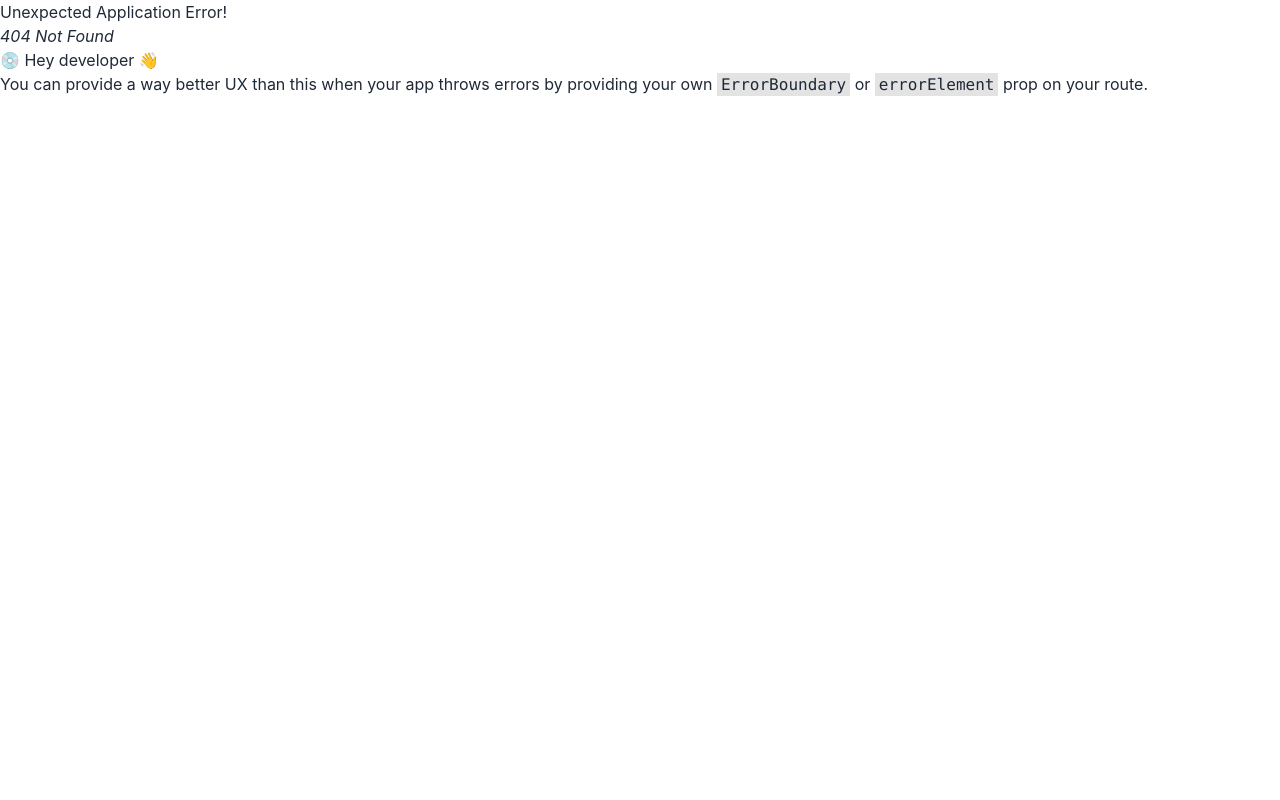
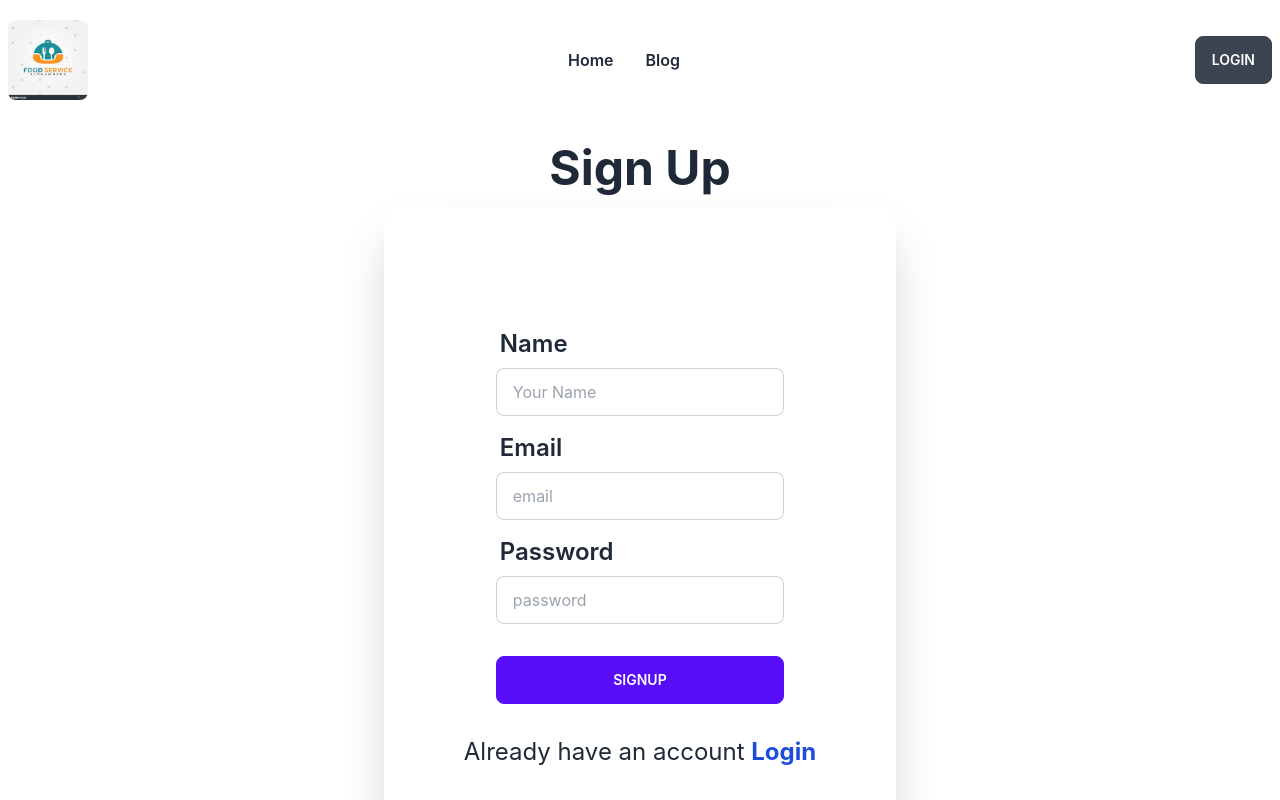
Before and after one commit to srbony/service-review-client-side, a React (Create React App) app: page /signup in a window 1280 px wide. Before the commit this address had no page. Shown: the top 800 px of the page. Built offline with nearby package versions, Linux system fonts and the light colour scheme; no server answers.

Commit message:
added email password authentication

```diff
--- a/package.json
+++ b/package.json
@@ -7,6 +7,7 @@
     "@testing-library/react": "^13.4.0",
     "@testing-library/user-event": "^13.5.0",
     "daisyui": "^2.38.1",
+    "firebase": "^9.13.0",
     "react": "^18.2.0",
     "react-dom": "^18.2.0",
     "react-router-dom": "^6.4.3",
--- /dev/null
+++ b/src/Contexts/AuthProvider/AuthProvider.js
@@ -0,0 +1,47 @@
+import React from 'react';
+import { createContext } from 'react';
+import app from '../../firebase/firebase.config'
+// import { getAuth } from "/firebase/auth";
+import { createUserWithEmailAndPassword, getAuth, onAuthStateChanged } from "firebase/auth";
+import { useState } from 'react';
+import { useEffect } from 'react';
+
+export const AuthContext = createContext();
+const auth = getAuth(app)
+
+
+const AuthProvider = ({ children }) => {
+    const [user, setUser] = useState(null);
+    const [loading, setLoading] = useState(true);
+
+
+    const createUser = (email, password) => {
+        return createUserWithEmailAndPassword(auth, email, password)
+    }
+
+    useEffect(() => {
+        const unsubscribe = onAuthStateChanged(auth, currentUser => {
+            console.log(currentUser);
+            setUser(currentUser);
+        });
+        return () => {
+            return unsubscribe;
+        }
+    }, [])
+
+    const authInfo = {
+        user,
+        loading,
+        createUser
+    }
+
+    return (
+        <AuthContext.Provider value={authInfo}>
+
+            {children}
+
+        </AuthContext.Provider>
+    );
+};
+
+export default AuthProvider;
--- /dev/null
+++ b/src/Pages/Home/AllServices/AllServices.js
@@ -0,0 +1,11 @@
+import React from 'react';
+
+const AllServices = () => {
+    return (
+        <div>
+            <h2>all services</h2>
+        </div>
+    );
+};
+
+export default AllServices;
--- a/src/Pages/Home/Services/Services.js
+++ b/src/Pages/Home/Services/Services.js
@@ -32,7 +32,7 @@ const Services = () => {
 
             </div>
             <div className='text-center mb-4'>
-                <Link>
+                <Link to='/allservices'>
                     <button className="btn btn-outline btn-primary w-1/2 text-2xl">Sea All</button>
                 </Link>
             </div>
--- /dev/null
+++ b/src/Pages/Login/Login.js
@@ -0,0 +1,49 @@
+import React from 'react';
+import { Link } from 'react-router-dom';
+
+const Login = () => {
+
+    const handleLogin = event => {
+        event.preventDefault();
+    }
+
+
+
+
+    return (
+        <div className="hero   my-4">
+            <div className="hero-content flex-col ">
+                <div className="text-center lg:text-left">
+                    <h1 className="text-5xl font-bold">Login now!</h1>
+
+                </div>
+                <div className="card flex-shrink-0 w-full p-20 shadow-2xl bg-base-100">
+                    <form onSubmit={handleLogin} className="card-body ">
+                        <div className="form-control">
+                            <label className="label">
+                                <span className="label-text text-2xl font-semibold">Email</span>
+                            </label>
+                            <input type="email" name="email" placeholder="email" className="input input-bordered" required />
+                        </div>
+                        <div className="form-control">
+                            <label className="label">
+                                <span className="label-text text-2xl font-semibold">Password</span>
+                            </label>
+                            <input type="password" name="password" placeholder="password" className="input input-bordered" required />
+                            <label className="label">
+                                <Link href="#" className="label-text-alt link text-2xl font-semibold link-hover ">Forgot password?</Link>
+                            </label>
+                        </div>
+                        <div className="form-control mt-6">
+                            <input type="submit" className="btn btn-primary" value="Login" />
+
+                        </div>
+                    </form>
+                    <p className='text-2xl'>New to service review <Link className='text-blue-700 font-bold' to='/signup'>Sign up</Link>  </p>
+                </div>
+            </div>
+        </div>
+    );
+};
+
+export default Login;
--- a/src/Pages/Shared/Header/Header.js
+++ b/src/Pages/Shared/Header/Header.js
@@ -7,6 +7,7 @@ const Header = () => {
     const menuItems = <>
         <li className='font-semibold font-2xl'> <Link to='/home'>Home</Link> </li>
         <li className='font-semibold font-2xl'> <Link to='/blog'>Blog</Link> </li>
+        <li></li>
 
 
     </>
@@ -39,7 +40,9 @@ const Header = () => {
                 </ul>
             </div>
             <div className="navbar-end">
-                <a className="btn">Get started</a>
+                <Link to='/login'><button className='btn'>Login</button></Link>
+
+                {/* <a className="btn">Get started</a> */}
             </div>
         </div>
     );
--- /dev/null
+++ b/src/Pages/SignUp/SignUp.js
@@ -0,0 +1,65 @@
+import React from 'react';
+import { useContext } from 'react';
+import { Link } from 'react-router-dom';
+import { AuthContext } from '../../Contexts/AuthProvider/AuthProvider';
+
+const SignUp = () => {
+
+    const { createUser } = useContext(AuthContext)
+    const handleSignUp = event => {
+        event.preventDefault();
+        const form = event.target;
+        const email = form.email.value;
+        const password = form.password.value;
+        createUser(email, password)
+            .then(result => {
+                const user = result.user;
+                console.log(user);
+            })
+            .catch(error => console.error(error))
+    }
+
+
+
+
+    return (
+        <div className="hero   my-4">
+            <div className="hero-content flex-col ">
+                <div className="text-center lg:text-left">
+                    <h1 className="text-5xl font-bold">Sign Up</h1>
+
+                </div>
+                <div className="card flex-shrink-0 w-full p-20 shadow-2xl bg-base-100">
+                    <form onSubmit={handleSignUp} className="card-body ">
+                        <div className="form-control">
+                            <label className="label">
+                                <span className="label-text text-2xl font-semibold">Name</span>
+                            </label>
+                            <input type="text" name="name" placeholder="Your Name" className="input input-bordered" />
+                        </div>
+                        <div className="form-control">
+                            <label className="label">
+                                <span className="label-text text-2xl font-semibold">Email</span>
+                            </label>
+                            <input type="email" name="email" placeholder="email" className="input input-bordered" required />
+                        </div>
+                        <div className="form-control">
+                            <label className="label">
+                                <span className="label-text text-2xl font-semibold">Password</span>
+                            </label>
+                            <input type="password" name="password" placeholder="password" className="input input-bordered" required />
+
+                        </div>
+                        <div className="form-control mt-6">
+                            <input type="submit" className="btn btn-primary" value="SignUp" />
+
+                        </div>
+                    </form>
+                    <p className='text-2xl'>Already have an account <Link className='text-blue-700 font-bold' to='/signup'>Login</Link>  </p>
+                </div>
+            </div>
+        </div>
+    );
+};
+
+export default SignUp;
--- /dev/null
+++ b/src/firebase/firebase.config.js
@@ -0,0 +1,18 @@
+// Import the functions you need from the SDKs you need
+import { initializeApp } from "firebase/app";
+// TODO: Add SDKs for Firebase products that you want to use
+// https://firebase.google.com/docs/web/setup#available-libraries
+
+// Your web app's Firebase configuration
+const firebaseConfig = {
+    apiKey: "AIzaSyBuuYENvaZKEzaf2OjEaGTL7NAHIlSkiFo",
+    authDomain: "service-review-client-eb270.firebaseapp.com",
+    projectId: "service-review-client-eb270",
+    storageBucket: "service-review-client-eb270.appspot.com",
+    messagingSenderId: "410481572509",
+    appId: "1:410481572509:web:6d80fee38b8c6f48b87274"
+};
+
+// Initialize Firebase
+const app = initializeApp(firebaseConfig);
+export default app;
--- a/src/index.js
+++ b/src/index.js
@@ -3,11 +3,14 @@ import ReactDOM from 'react-dom/client';
 import './index.css';
 import App from './App';
 import reportWebVitals from './reportWebVitals';
+import AuthProvider from './Contexts/AuthProvider/AuthProvider';
 
 const root = ReactDOM.createRoot(document.getElementById('root'));
 root.render(
   <React.StrictMode>
+    <AuthProvider>
     <App />
+    </AuthProvider>
   </React.StrictMode>
 );
 
```
Also changed, not shown: src/Router/Routes/Routes.js (+15 -0 lines), 1 other file (tests, documents, lock files or other folders).
